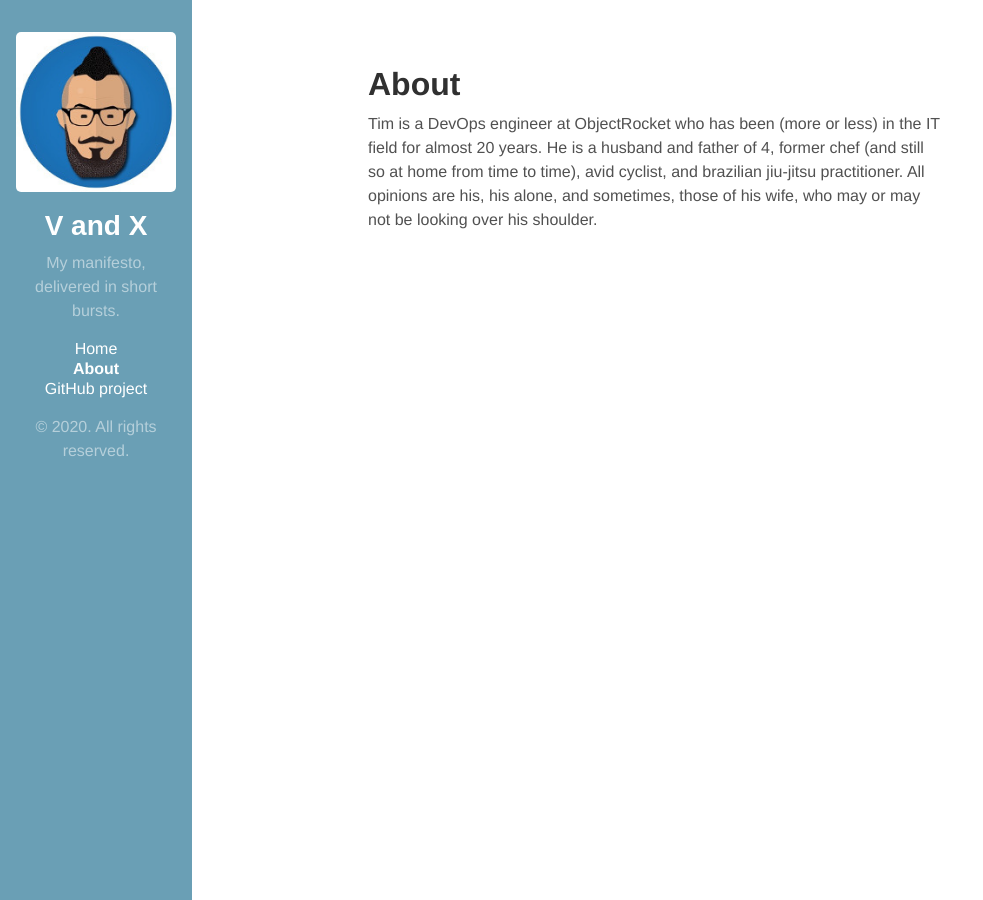
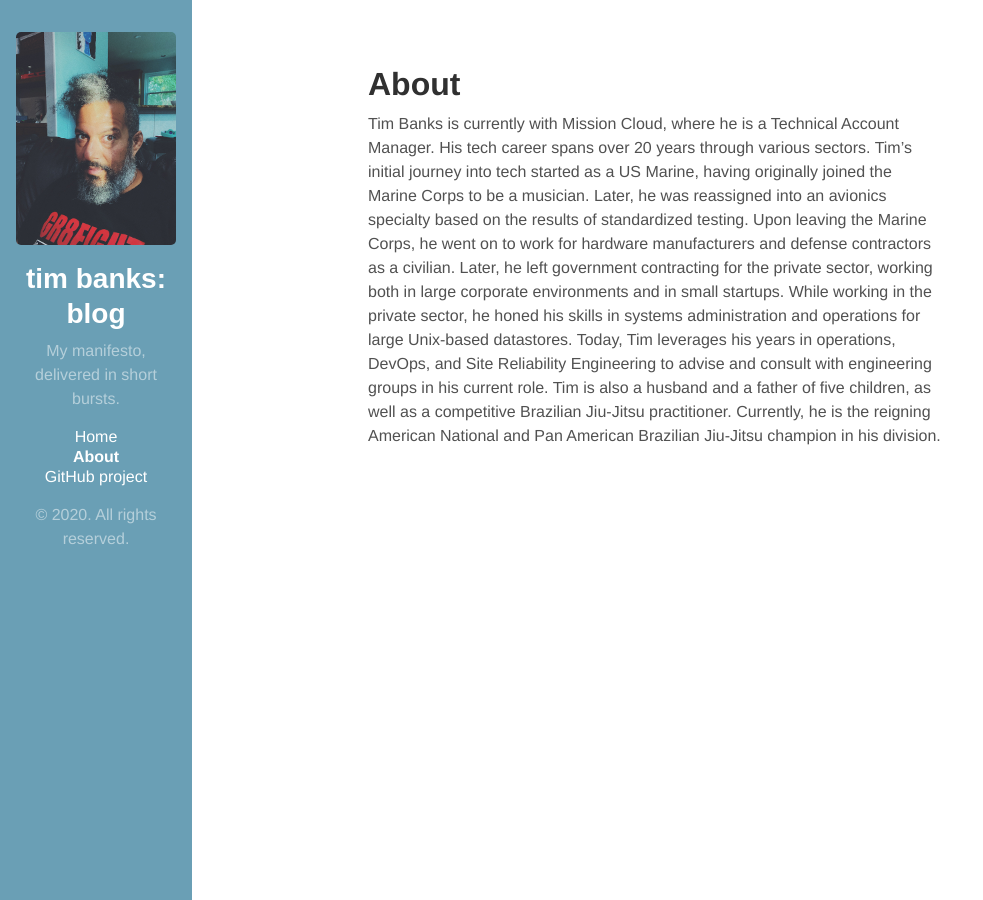
Before and after one commit to TimBanks/timbanks.github.io, a Jekyll site: the page built from about.md, in a window 1280 px wide. Shown: the whole page, without its empty margins (0-983 px from the left). Built offline with Jekyll 4.4.1, drawn with Linux system fonts in a browser that asks for light colours.

Commit message:
slight layout/config changes and new post

```diff
--- a/_config.yml
+++ b/_config.yml
@@ -6,11 +6,11 @@
 # 'jekyll serve'. If you change this file, please restart the server process.
 
 # Site settings
-title: V and X
+title: "tim banks: blog"
 description: > # this means to ignore newlines until "baseurl:"
  My manifesto, delivered in short bursts.
-baseurl: "http://blog.vandx.co/" # the subpath of your site, e.g. /blog
-url: "http://blog.vandx.co" # the base hostname & protocol for your site
+baseurl: "http://timbanks.github.io/" # the subpath of your site, e.g. /blog
+url: "http://timbanks.github.io" # the base hostname & protocol for your site
 twitter_username: elchefe
 github_username:  TimBanks
 
--- a/_includes/sidebar.html
+++ b/_includes/sidebar.html
@@ -1,6 +1,6 @@
 <div class="sidebar">
 
-    <img src="/images/timicon.jpg" align "middle">
+    <img src="/images/tim_icon.jpg" align "middle">
     <div class="sidebar-about">
       <h1>
         <a href="{{ site.baseurl }}">
--- a/about.md
+++ b/about.md
@@ -3,4 +3,6 @@ layout: page
 title: About
 ---
 
-Tim is a DevOps engineer at ObjectRocket who has been (more or less) in the IT field for almost 20 years. He is a husband and father of 4, former chef (and still so at home from time to time), avid cyclist, and brazilian jiu-jitsu practitioner. All opinions are his, his alone, and sometimes, those of his wife, who may or may not be looking over his shoulder.
+Tim Banks is currently with Mission Cloud, where he is a Technical Account Manager. His tech career spans over 20 years through various sectors. Tim’s initial journey into tech started as a US Marine, having originally joined the Marine Corps to be a musician. Later, he was reassigned into an avionics specialty based on the results of standardized testing.
+Upon leaving the Marine Corps, he went on to work for hardware manufacturers and defense contractors as a civilian. Later, he left government contracting for the private sector, working both in large corporate environments and in small startups. While working in the private sector, he honed his skills in systems administration and operations for large Unix-based datastores.
+Today, Tim leverages his years in operations, DevOps, and Site Reliability Engineering to advise and consult with engineering groups in his current role. Tim is also a husband and a father of five children, as well as a competitive Brazilian Jiu-Jitsu practitioner. Currently, he is the reigning American National and Pan American Brazilian Jiu-Jitsu champion in his division.
```
Also changed, not shown: _posts/2016-01-12-new-beginnings.md (deleted, +0 -13 lines), _posts/2020-10-01-resurrection.md (added, +16 -0 lines), images/tim_icon.jpg (added).
